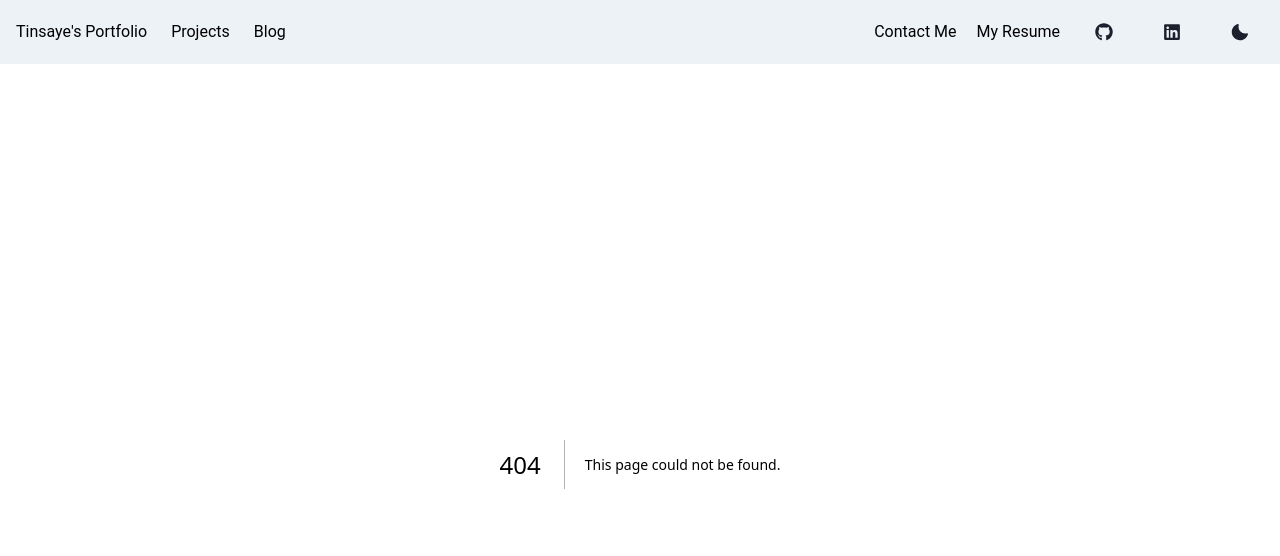
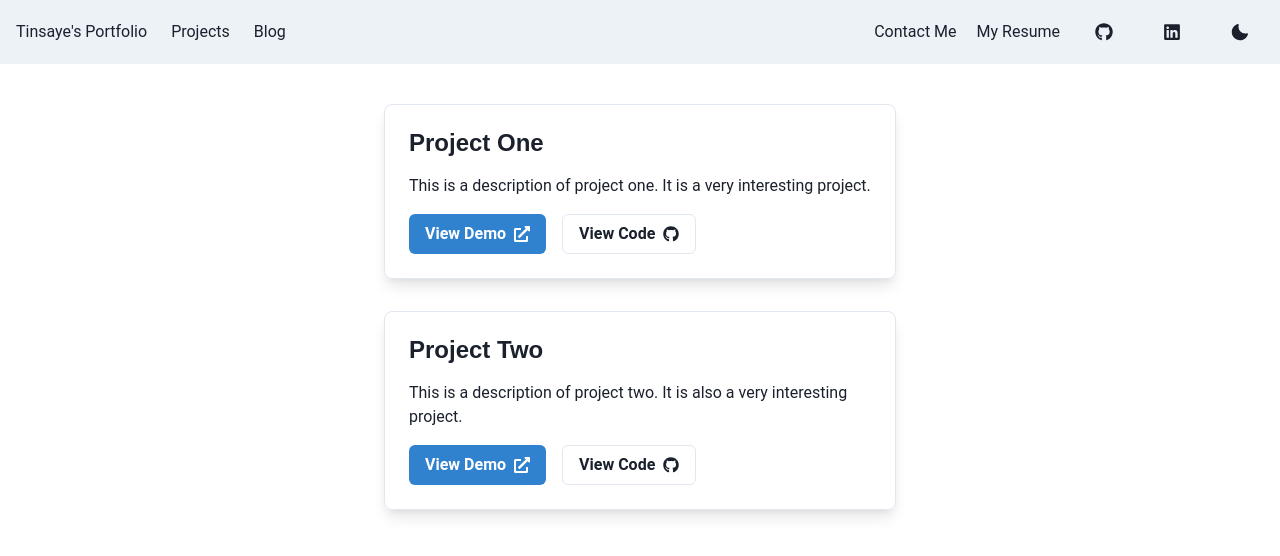
Before and after one commit to tinsaye-simeneh/portfolio, a Next.js app: page /project in a window 1280 px wide. Before the commit this address had no page. Shown: the top 556 px of the page. Built offline with nearby package versions, Linux system fonts and the light colour scheme.

Commit message:
feat: project route

```diff
--- a/src/app/components/Navbar.tsx
+++ b/src/app/components/Navbar.tsx
@@ -25,10 +25,8 @@ const Navbar = () => {
       <Flex h={16} alignItems={"center"} justifyContent={"space-between"}>
         <HStack spacing={6}>
           <Link href="/">Tinsaye&apos;s Portfolio</Link>
-          <Link as="a" href="/projects">
-            Projects
-          </Link>
-          <Link as="a" href="/blog" download>
+          <Link href="/project">Projects</Link>
+          <Link href="/blog" download>
             Blog
           </Link>
         </HStack>
--- a/src/app/components/ProjectCard.tsx
+++ b/src/app/components/ProjectCard.tsx
@@ -1,12 +1,4 @@
-import {
-  Box,
-  Heading,
-  Text,
-  Button,
-  VStack,
-  HStack,
-  useColorModeValue,
-} from "@chakra-ui/react";
+import { Box, Heading, Text, Button, VStack, HStack } from "@chakra-ui/react";
 import { FaExternalLinkAlt, FaGithub } from "react-icons/fa";
 
 interface ProjectCardProps {
@@ -23,25 +15,10 @@ const ProjectCard = ({
   codeLink,
 }: ProjectCardProps) => {
   return (
-    <Box
-      p={6}
-      shadow="lg"
-      borderWidth="1px"
-      rounded="lg"
-      w="100%"
-      maxW="lg"
-      bg={useColorModeValue("white", "gray.800")}
-    >
+    <Box p={6} shadow="lg" borderWidth="1px" rounded="lg" w="100%" maxW="lg">
       <VStack align="start" spacing={4}>
-        <Heading
-          fontSize="2xl"
-          color={useColorModeValue("blue.600", "blue.300")}
-        >
-          {title}
-        </Heading>
-        <Text fontSize="md" color={useColorModeValue("gray.700", "gray.300")}>
-          {description}
-        </Text>
+        <Heading fontSize="2xl">{title}</Heading>
+        <Text fontSize="md">{description}</Text>
         <HStack spacing={4}>
           <Button
             as="a"
--- /dev/null
+++ b/src/app/project/page.tsx
@@ -0,0 +1,23 @@
+import { VStack, Container } from "@chakra-ui/react";
+import ProjectCard from "../components/ProjectCard";
+
+export default function Projects() {
+  return (
+    <Container maxW="container.lg" py={10}>
+      <VStack spacing={8}>
+        <ProjectCard
+          title="Project One"
+          description="This is a description of project one. It is a very interesting project."
+          demoLink="https://project-one-demo.com"
+          codeLink="https://github.com/user/project-one"
+        />
+        <ProjectCard
+          title="Project Two"
+          description="This is a description of project two. It is also a very interesting project."
+          demoLink="https://project-two-demo.com"
+          codeLink="https://github.com/user/project-two"
+        />
+      </VStack>
+    </Container>
+  );
+}
```
